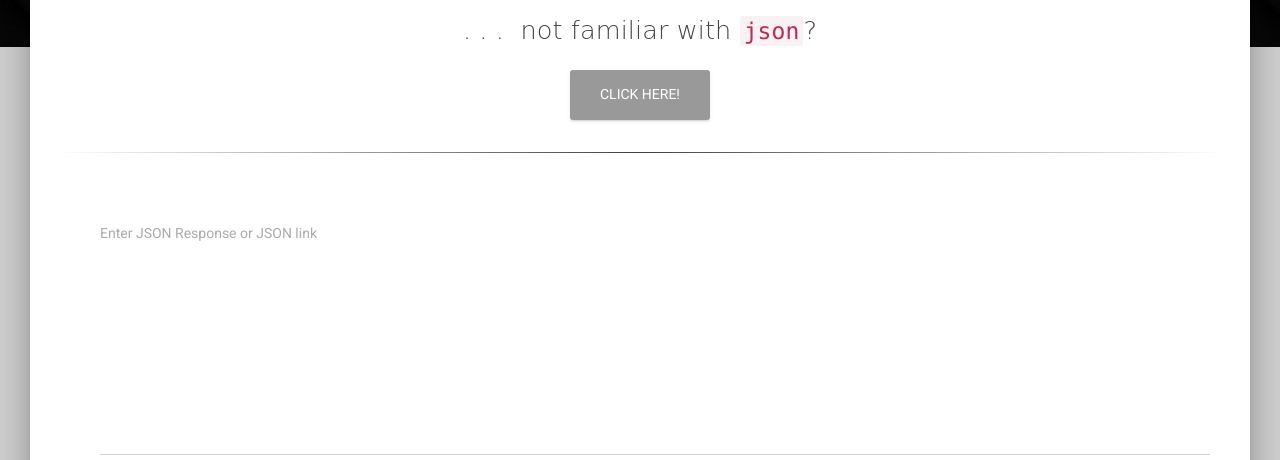
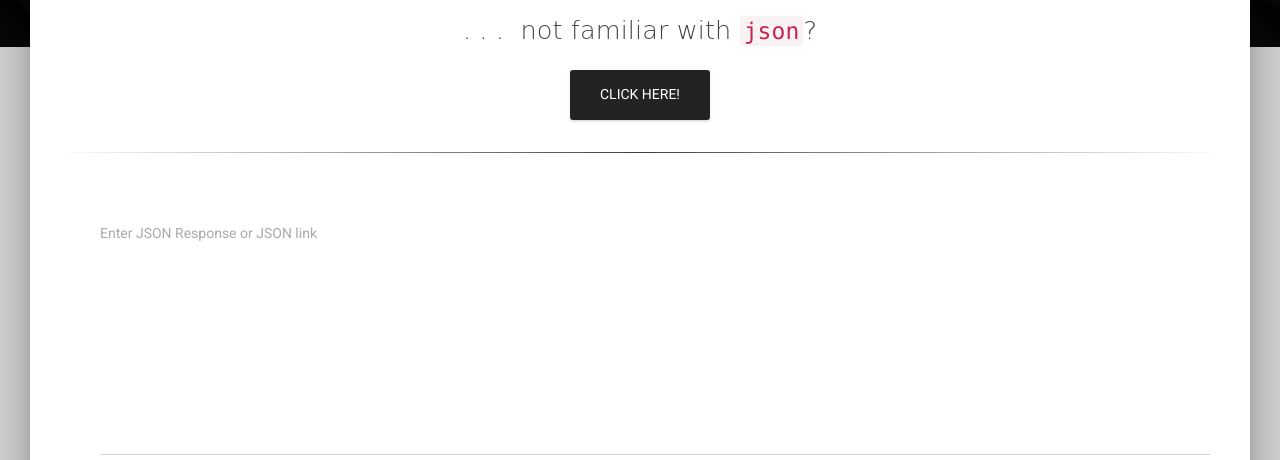
Before and after one commit to prabhuomkar/json-coder, a plain HTML site: page index.html in a window 1280 px wide. Shown: the part 333-793 px from the top of the page. Drawn offline with Linux system fonts and the light colour scheme; a web font is replaced by a local one.

Commit message:
button color changed

```diff
--- a/index.html
+++ b/index.html
@@ -66,7 +66,7 @@
                             </div>
                             <h3>. . . &nbsp;not familiar with <code>json</code>?</h3>
                             <!-- Button trigger modal -->
-                            <button class="btn btn-default" data-toggle="modal" data-target="#myModal">
+                            <button class="btn btn-default" data-toggle="modal" data-target="#myModal" style="background-color:#232323;">
                               CLICK HERE!
                             </button>
 
```
